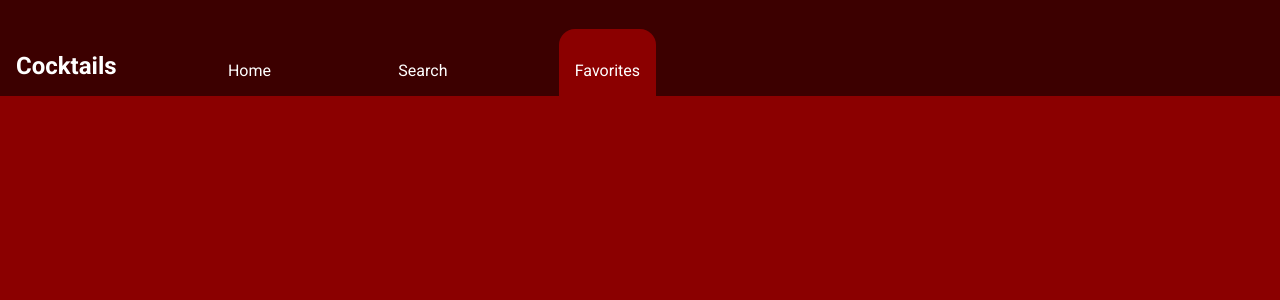
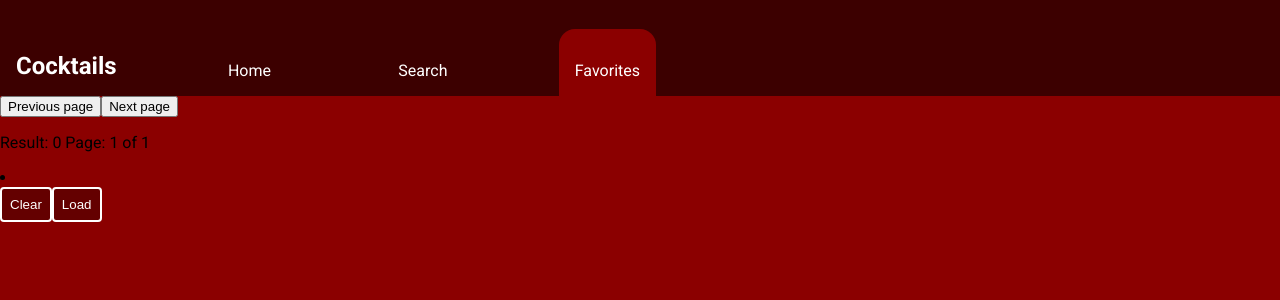
Before and after one commit to danielmichaneck/Exercise-React-Cocktail-API, a React (Vite) app: page /favorites in a window 1280 px wide. Shown: the top 300 px of the page. Built offline with nearby package versions, Linux system fonts and the light colour scheme.

Commit message:
Trying to fix Favorites bug. (Favorites not rendering on page load)

```diff
--- a/src/components/SearchResult.tsx
+++ b/src/components/SearchResult.tsx
@@ -27,10 +27,14 @@ export function SearchResult({cocktails}: SearchResultProps): ReactElement {
         numberOfElements += pages[i].length;
     }
 
+    console.log("Rendering search results")
+
     useEffect(() => {
         setResultPages(pages);
         setResultNumber(numberOfElements);
+        console.log("result number: " + resultNumber)
     }, [cocktails]);
+
 
     const updateIndex = (newValue: number) => {
         if (newValue >= 0 && newValue < resultPages.length) {
--- a/src/components/SearchResultList.tsx
+++ b/src/components/SearchResultList.tsx
@@ -10,11 +10,18 @@ interface SearchResultListProps {
 export function SearchResultList({results}: SearchResultListProps): ReactElement {
     const {goToInfoPage} = useCocktailContext();
     console.log("Rendering list")
-    console.log(results)
+    console.log(results[0])
+
+    const tempFunc = () => {
+        console.log("Rendering list items")
+        results.map((cocktail) => console.log(cocktail));
+        return results.map((cocktail) => (<div key={cocktail.id + "button"} className="cocktail-search-row">
+            <ReadMoreButton cocktail={cocktail} text={cocktail.name} clickReadMore={goToInfoPage}/>
+            </div>
+        ))
+    }
+
     return <li>
-    {results.map((cocktail) => (<div className="cocktail-search-row">
-        <ReadMoreButton cocktail={cocktail} text={cocktail.name} clickReadMore={goToInfoPage}/>
-        </div>
-    ))}
+    {tempFunc()}
 </li>
 }
--- a/src/main.tsx
+++ b/src/main.tsx
@@ -5,5 +5,6 @@ import { RouterProvider } from 'react-router-dom'
 import { router } from './router.tsx'
 
 createRoot(document.getElementById('root')!).render(
+  //<StrictMode></StrictMode>
   <RouterProvider router={router}/>
 )
--- a/src/pages/FavoritesPage.tsx
+++ b/src/pages/FavoritesPage.tsx
@@ -3,29 +3,47 @@ import { getCocktail } from "../getCocktail";
 import { SearchResult } from "../components";
 import { ICocktail } from "../interfaces";
 
+//async function
+
 export function FavoritesPage(): ReactElement {
     const [favorites, setFavorites] = useState<ICocktail[]>([]);
 
+    useEffect(() => {
+        setFavorites(loadFavorites());
+        console.log("use effect favorites page")
+    }, []);
+
+    const loadFavorites = ():ICocktail[] => {
         const loadFavoritesAsString: string | null = localStorage.getItem("favorites");
         if (loadFavoritesAsString !== null) {
             console.log("Favorites: "+ loadFavoritesAsString);
-    }
-    else {
-        console.log("No favorites detected!")
-        return <></>
-    }
-
+            console.log("FavoritesPage render")
             const favoritesAsStrings: string[] = loadFavoritesAsString.split(",");
             const newFavorites = favorites;
             favoritesAsStrings.forEach(id => {
                 getCocktail(id).then((c) => newFavorites.push(c[0]));
+                console.log("new favorites " + newFavorites)
             });
+            return newFavorites;
+        }
+        else {
+            console.log("No favorites detected!")
+            return [];
+        }
+    }
 
-    useEffect(() => {
-        setFavorites(newFavorites);
-    }, []);
+    const handleOnClick = () => {
+        localStorage.clear();
+        setFavorites(loadFavorites());
+    }
+
+    const handle = () => {
+        setFavorites(loadFavorites());
+    }
 
     return <div>
         <SearchResult cocktails={favorites}/>
+        <button className="button-template" onClick={handleOnClick}>Clear</button>
+        <button className="button-template" onClick={handle}>Load</button>
     </div>
 }
--- a/src/pages/HomePage.tsx
+++ b/src/pages/HomePage.tsx
@@ -30,7 +30,7 @@ export function HomePage(): ReactElement {
     return <div className="homepage-landing">
         <div className="homepage-landing-left-column">
         <Cocktail key={randomCocktail.id} addFavorite={false} cocktail={randomCocktail} readMore={true}/>
-        <button onClick={handleOnClick}>Another cocktail?</button>
+        <button className="button-template" onClick={handleOnClick}>Another cocktail?</button>
         </div>
         <div className="homepage-landing-right-column">
         <p>Welcome to the cocktails page! Click "Search" to search for a cocktail.</p>
```
Also changed, not shown: src/getCocktail.ts (+0 -11 lines), src/components/SearchForm.tsx (line endings or trailing spaces). Lines whose indentation alone changed are shown as unchanged.
